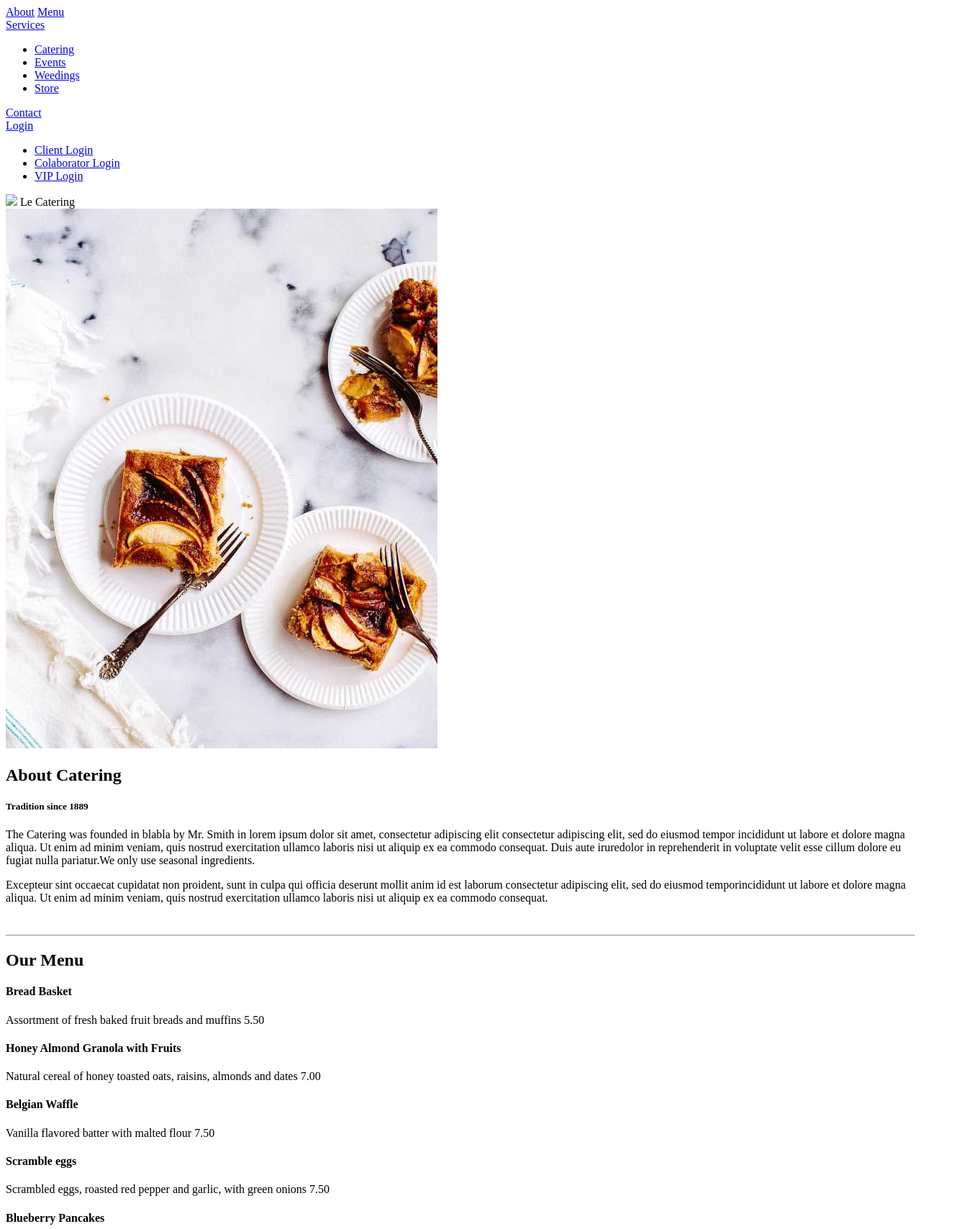
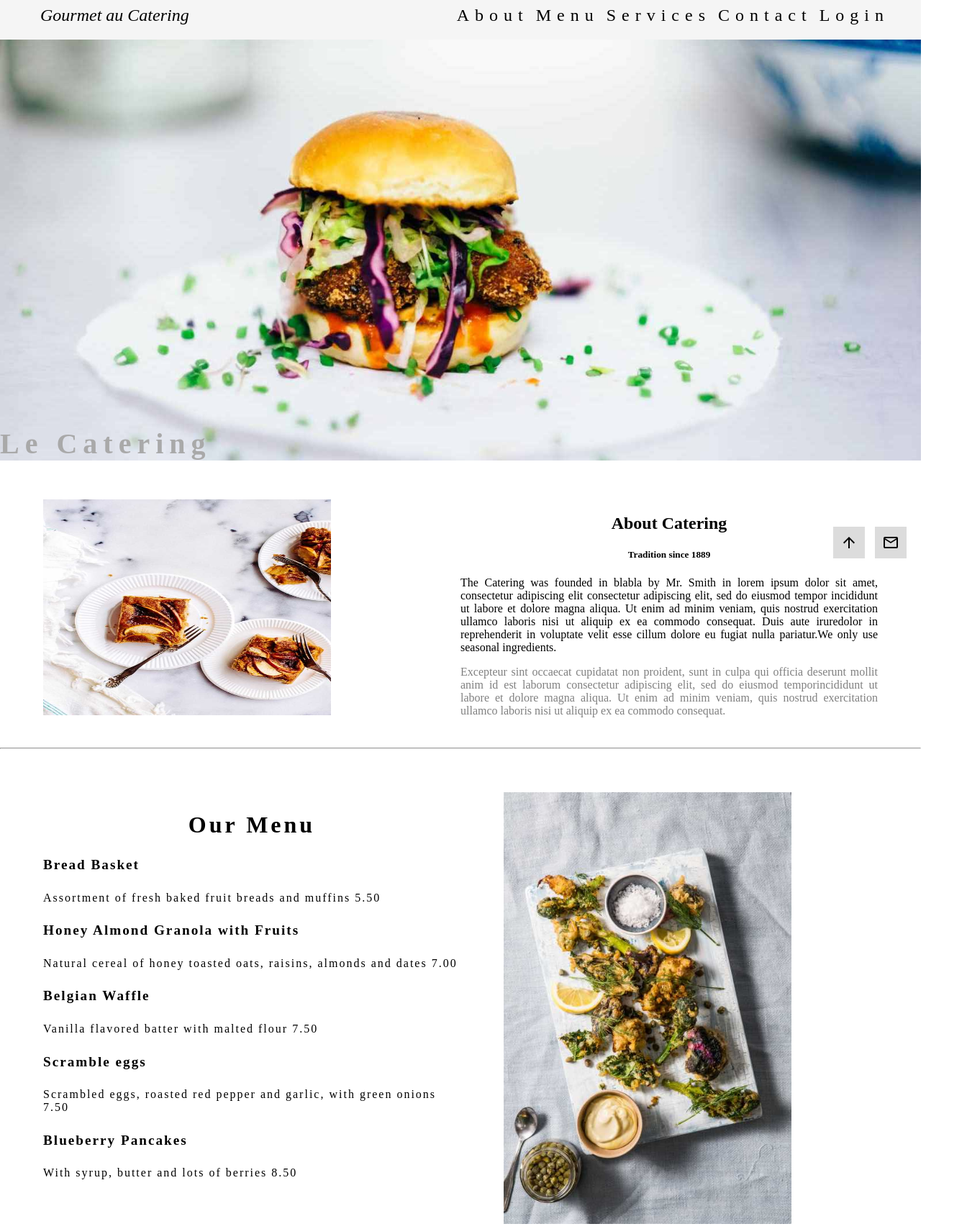
Before and after one commit to TiagoDCFonseca/.NET-Developer, a plain HTML site: page HTML_CSS_JS_GitHub_Upload/Project-4/index.html in a window 1280 px wide. Shown: the top 1708 px of the page at 72% size, 1344 px wide, since content can reach past the window. Drawn offline with Linux system fonts and the light colour scheme.

Commit message:
Project 4 upload

```diff
--- a/HTML_CSS_JS_GitHub_Upload/Project-4/index.html
+++ b/HTML_CSS_JS_GitHub_Upload/Project-4/index.html
@@ -1,5 +1,6 @@
 <!DOCTYPE html>
 <html lang="en">
+
 <head>
     <meta charset="UTF-8">
     <meta name="viewport" content="width=device-width, initial-scale=1.0">
@@ -15,36 +16,38 @@
                 <nav>
                 <div class="topnav">
                     <div class="left-text">
+                        <a href="#">Gourmet au Catering</a>
+                    </div>
+                    <div class="right-text">
                         <a href="#about">About</a>
                         <a href="#menu">Menu</a>
                         <div class="services">
                             <a href="#">Services</a>
                             <ul class="services-dropdown">
                                 <li><a href="/catering">Catering</a></li>
-                                    <li><a href="/events">Events</a></li>
-                                    <li><a href="/wedding">Weedings</a></li>
-                                    <li><a href="/store">Store</a></li>
+                                <li><a href="/events">Event Plannig</a></li>
+                                <li><a href="/wedding">Weddings</a></li>
+                                <li><a href="/store"> Store</a></li>
                             </ul>
                         </div>
                         <a href="#contact">Contact</a>
+
                         <div class="member">
                             <a href="sign-up">Login</a>
                             <ul class="member-dropdown">
                                 <li><a href="/cliente">Client Login</a></li>
-                                    <li><a href="/worker">Colaborator Login</a></li>
+                                <li><a href="/worker">Coolaborator Login</a></li>
                                 <li><a href="/vip">VIP Login</a></li>
                             </ul>
-                            </div>
                         </div>
                     </div>
                 </nav>
             </header>
             <div class="website-logo">
-                <img src="hamburguer.jpg">
+                <img src="hamburger.jpg">
                 <span class="logo-text">Le Catering</span>
             </div>
         </section>
-
         <section id="about">
             <div class="image-about">
                 <img src="tablesetting2.jpg">
@@ -64,7 +67,8 @@
             </div>
         </section>
         <br>
-        <hr><section id="menu">
+        <hr>
+        <section id="menu">
             <div class="menu-text">
                 <h1>Our Menu</h1>
                 <h4>Bread Basket</h4>
@@ -99,6 +103,7 @@
                     <input placeholder="Phone" name="phone" type="tel">
                     <textarea placeholder="Message" name="message"></textarea>
                     <button type="submit">Enviar Mensagem</button>
+
                 </form>
             </div>
         </section>
--- a/HTML_CSS_JS_GitHub_Upload/Project-4/style.css
+++ b/HTML_CSS_JS_GitHub_Upload/Project-4/style.css
@@ -0,0 +1,263 @@
+body {
+    width: 100%;
+    height: 100vh;
+    margin: 0;
+    font-family: 'Times New Roman', Times, serif;
+    position: relative;
+}
+.fixed-icons {
+    position: fixed;
+    bottom: 20px;
+    right: 20px;
+    z-index: 1;
+}
+
+.fixed-icons a{
+    display: inline-block;
+    margin-left: 10px;
+}
+.fixed-icons img{
+    padding: 10px;
+    background-color: gainsboro;
+
+}
+
+header {
+    width: 100%;
+    height: 55px;
+    background-color: whitesmoke;
+    position: fixed;
+    top: 0;
+    z-index: 1;
+}
+
+.topnav {
+    width: 100%;
+    height: 100%;
+    padding: 8px 16px;
+    display: flex;
+    justify-content: space-between;
+    align-items: center;
+
+}
+
+nav .services{
+    position: relative;
+}
+
+nav .services:hover{
+    background-color: gray;
+
+}
+
+.services-dropdown{
+    position: absolute;
+    top: 100%;
+    left: -50px;
+    margin: 0;
+    display: none;
+    background-color: antiquewhite;
+    z-index: 1;
+    text-align: right;
+}
+
+.services-dropdown li{
+    list-style: none;
+    text-align: left;
+    margin-left: 20px;
+}
+
+.services-dropdown li a {
+    display: block;
+    padding: 10px;
+}
+
+.services-dropdown a:hover{
+    background-color: lightgray;
+}
+
+.services:hover .services-dropdown{
+    display: initial;
+}
+
+nav .member{
+    position: relative;
+}
+
+nav .member:hover{
+    background-color: gray;;
+}
+
+.member-dropdown{
+    position: absolute;
+    top: 100%;
+    left: -50px;
+    margin: 0;
+    display: none;
+    background-color: antiquewhite;
+    z-index: 1;
+    text-align: right;
+}
+
+.member-dropdown li{
+    list-style: none;
+    text-align: left;
+    margin-left: 20px;
+}
+
+.member-dropdown li a{
+    display: block;
+    padding: 10px;
+}
+.member-dropdown li a:hover{
+    background-color: lightgray;
+}
+
+.member:hover .member-dropdown{
+    display: initial;
+}
+
+
+
+
+.left-text a {
+    text-decoration: none;
+    color: black;
+    font-size: 1.5rem;
+    font-style: italic;
+    position: relative;
+    left: 40px;
+}
+.right-text{
+    display: flex;
+    align-items: center;
+}
+.right-text a {
+    text-decoration: none;
+    color: black;
+    font-size: 1.5rem;
+    display: inline;
+    position: relative;
+    right: 50px;
+    justify-content: space-evenly;
+    letter-spacing: 8px;
+    margin-right: 10px;
+}
+.website-logo{
+    position: relative;
+    display: inline-block;
+
+}
+.website-logo img{
+    display: block;
+    max-width: 100%;
+
+}
+.logo-text{
+    position: absolute;
+    bottom: 0;
+    left: 0;
+    font-weight: bold;
+    letter-spacing: 8px;
+    font-size: 2.5rem;
+    color: darkgrey;
+}
+#about{
+    display: flex;
+    margin-top: 50px;
+}
+.text-about{
+    flex: 1;
+    text-align: center;
+    margin-right: 60px;
+}
+.text-about p{
+    text-align: justify;
+}
+.grey-text{
+    font-weight: lighter;
+    color: gray;
+}
+.image-about{
+    flex: 1;
+    margin-left: 60px;
+}
+.image-about img{
+    width: 400px;
+    height: 300px;
+}
+#menu{
+    display: flex;
+    margin-top: 60px;
+}
+.menu-text{
+    flex: 1;
+    margin-left: 60px;
+}
+.menu-text h1{
+    font-size: 2rem;
+    text-align: center;
+    letter-spacing: 4px;
+    font-weight: bold;
+}
+.menu-text h4{
+    font-size: 1.2rem;
+    text-align: left;
+    letter-spacing: 2px;
+}
+.menu-text p{
+    font-size: 1rem;
+    text-align: left;
+    letter-spacing: 2px;
+}
+.menu-image{
+    flex: 1;
+    margin-left: 60px;
+}
+.menu-image img{
+    width: 400px;
+    height: 600px;
+}
+#contact{
+    display: flex;
+    flex-direction: column;
+    margin-top: 60px;
+}
+.contact-intro{
+    margin-left: 60px;
+    margin-right: 60px;
+}
+.contact-form{
+    width: 50%;
+    margin-top: 20px;
+    background-color: gainsboro;
+    box-sizing: border-box;
+    border-radius: 8px;
+    padding: 20px;
+}
+
+.contact-form input[type="text"],
+.contact-form input[type="email"],
+.contact-form input[type="tel"],
+.contact-form textarea {
+    width: 100%;
+    margin-bottom: 10px;
+    padding: 10px;
+    box-sizing: border-box;
+    border: 1px solid #562929;
+    border-radius: 4px;
+}
+footer{
+    margin-top: 60px;
+    width: 100%;
+    height: 100px;
+    display: flex;
+    justify-content: center;
+    align-items: center;
+    padding: 16px 32px;
+    background-color: gray;
+}
+.media-icons img{
+    width: 50px;
+    height: 50px;
+}
```
Lines whose indentation alone changed are shown as unchanged.
